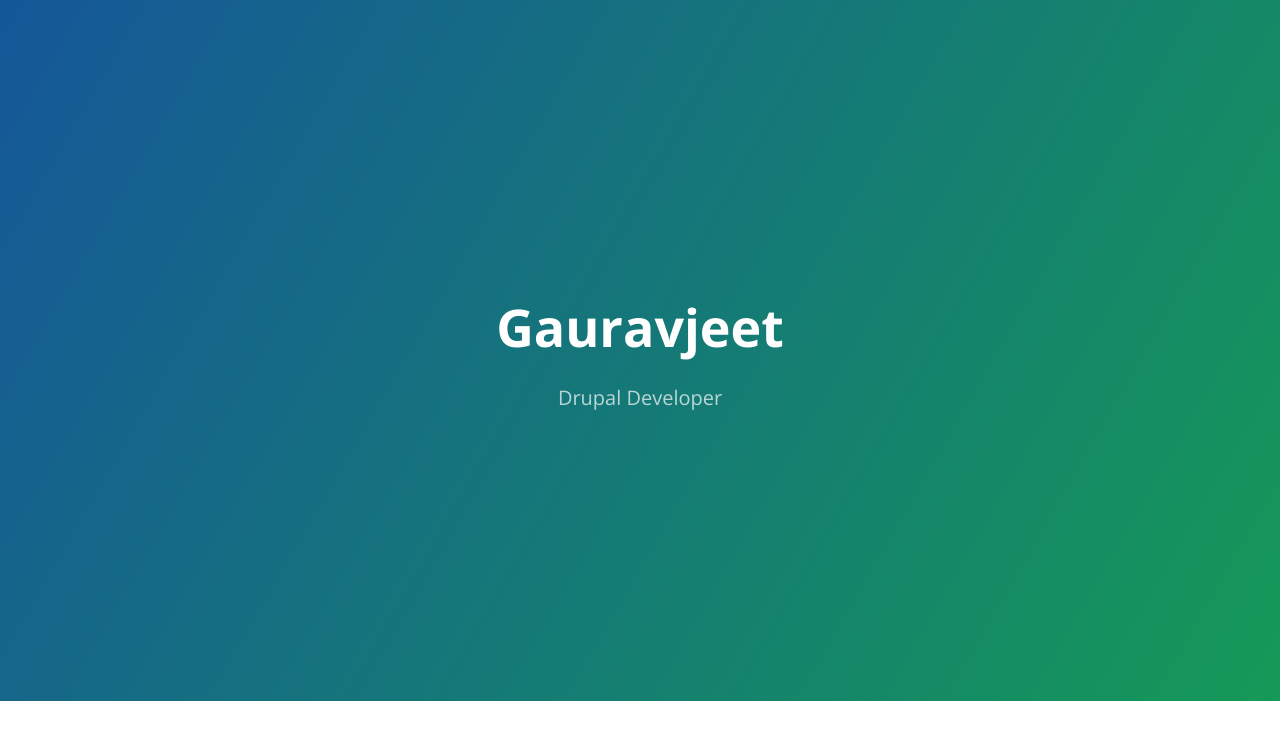
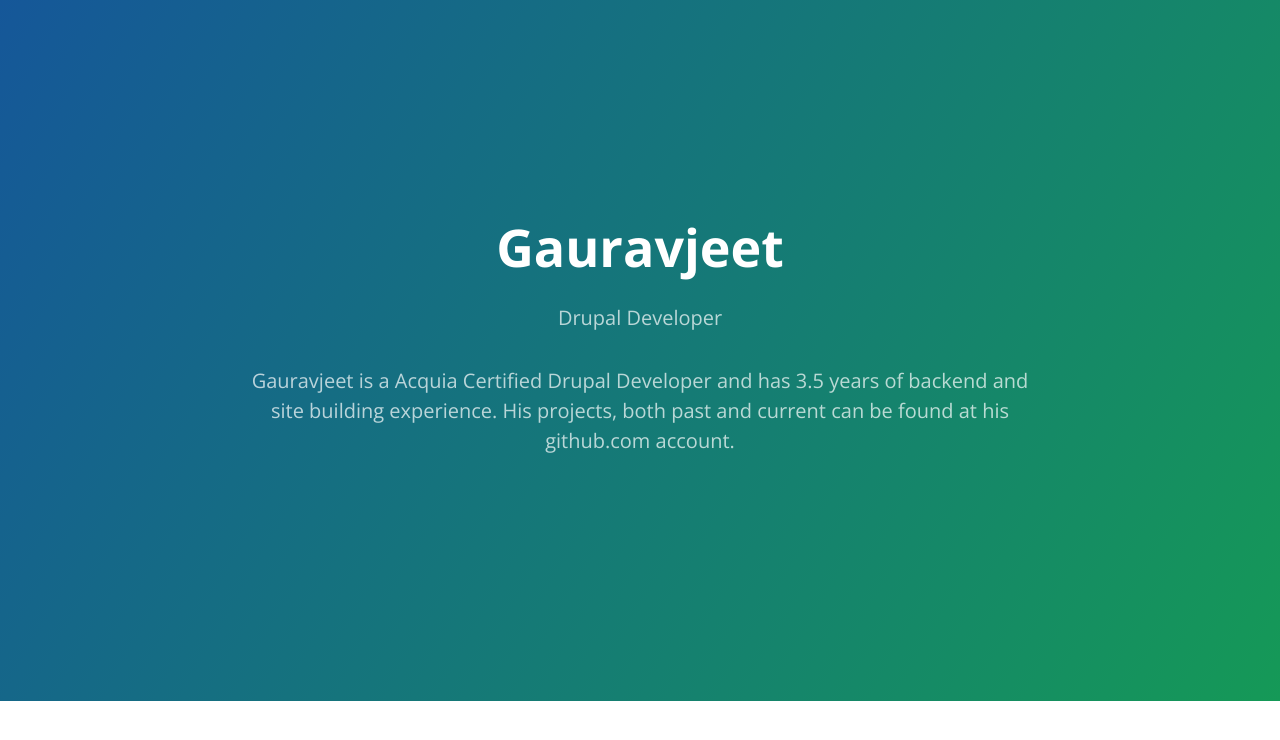
Before and after one commit to gauravjeet/gauravjeet.github.io, a PHP site: page / in a window 1280 px wide. Shown: the top 740 px of the page. Run offline with PHP 8.4, Linux system fonts and the light colour scheme.

Commit message:
added more info about gauravjeet

```diff
--- a/index.html
+++ b/index.html
@@ -13,6 +13,7 @@
     <section class="page-header">
       <h1 class="project-name">Gauravjeet</h1>
       <h2 class="project-tagline"><a  href="https://www.drupal.org/u/gauravjeet">Drupal Developer</a></h2>
+      <h5 class="project-tagline"><a href="http://www.gauravjeet.com">Gauravjeet</a> is a Acquia Certified Drupal Developer and has 3.5 years of backend and site building experience. His projects, both past and current can be found at his <a href="https://github.com/gauravjeet">github.com</a> account.</h5>
     </section>
   </body>
 </html>
--- a/stylesheets/stylesheet.css
+++ b/stylesheets/stylesheet.css
@@ -61,7 +61,7 @@
 
 @media screen and (min-width: 64em) {
   .page-header {
-    padding: 17.995rem 15rem 16em; } }
+    padding: 13rem 15rem 13.30em; } }
 
 @media screen and (min-width: 42em) and (max-width: 63em) {
   .page-header {
```
